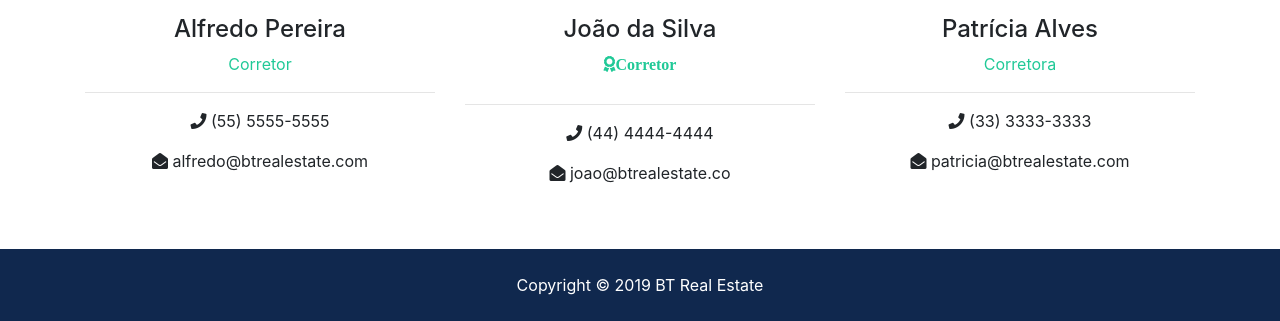
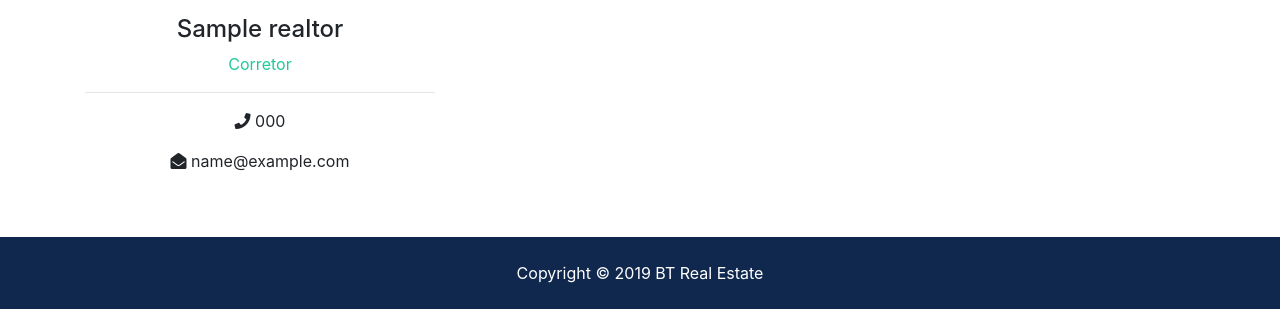
Before and after one commit to felipealbuquerq/bt-real-estate, a Django app: template templates/pages/about.html in a window 1280 px wide. Shown: the part 1717-2038 px from the top of the page. Run offline with Django 3.2, Linux system fonts and the light colour scheme; the template is opened without the code that fills it: most values are stand-ins (such as "Sample title", 1, 10 or a date in 2020); grey boxes marked "Sample" are stand-in pictures; some libraries are stand-ins or nearby versions.

Commit message:
feat: add dinamic content to index and about pages

```diff
--- a/listings/views.py
+++ b/listings/views.py
@@ -9,8 +9,8 @@ from django.core.paginator import (
 
 
 def index(request):
-    listings = Listing.objects.all()
-    paginator = Paginator(listings, 6)
+    listings = Listing.objects.order_by('-list_date').filter(is_published=True)
+    paginator = Paginator(listings, 12)
     page = request.GET.get('page')
     paged_listings = paginator.get_page(page)
     context = {
--- a/templates/admin/base_site.html
+++ b/templates/admin/base_site.html
@@ -3,7 +3,8 @@
 
 {% block branding %}
 <h1 id="head">
-    <img src="{% static 'img/logo.png' %}" alt="BT Real Estate" class="brand_img" height="50" width="80"> Admin Area
+    <img src="{% static 'img/logo.png' %}" alt="BT Real Estate" class="brand_img" height="50" width="80">
+    Admin Area
 </h1>
 {% endblock %}
 
--- a/templates/pages/about.html
+++ b/templates/pages/about.html
@@ -44,18 +44,22 @@
                     commodi id libero eveniet harum perferendis laborum molestias quia.</p>
             </div>
             <div class="col-md-4">
+                {% if mvp_realtors %}
+                {% for realtor in mvp_realtors %}
+
                 <div class="card">
-                    <img class="card-img-top" src="assets/img/realtors/kyle.jpg" alt="Vendedor do mês">
+                    <img class="card-img-top" src="{{ realtor.photo.url }}" alt="Vendedor do mês">
                     <div class="card-body">
                         <h5 class="card-title">Corretor em destaque</h5>
-                        <h6 class="text-secondary">João da Silva</h6>
-                        <p class="card-text">Lorem ipsum dolor sit amet consectetur adipisicing elit. Omnis nesciunt
-                            amet, illo
-                            itaque similique repellat.
-                            content.
+                        <h6 class="text-secondary"> {{ realtor.name }}</h6>
+                        <p class="card-text"> {{ realtor.descriptions }}
                         </p>
                     </div>
                 </div>
+
+                {% endfor %}
+                {% endif %}
+
             </div>
         </div>
     </div>
@@ -74,39 +78,32 @@
     <div class="container">
         <h2 class="text-center">Nossa equipe</h2>
         <div class="row text-center">
+            {% if realtors %}
+            {% for realtor in realtors %}
+
             <div class="col-md-4">
-                <img src="assets/img/realtors/kyle.jpg" alt="" class="rounded-circle mb-3">
-                <h4>Alfredo Pereira</h4>
+                <img src="{{ realtor.photo.url }}" alt="" class="rounded-circle mb-3">
+                <h4> {{ realtor.name }}</h4>
                 <p class="text-success">
                     <i class=" text-success mb-3"></i> Corretor</p>
                 <hr>
                 <p>
-                    <i class="fas fa-phone"></i> (55) 5555-5555</p>
+                    <i class="fas fa-phone"></i> {{ realtor.phone }}</p>
                 <p>
-                    <i class="fas fa-envelope-open"></i> alfredo@btrealestate.com</p>
+                    <i class="fas fa-envelope-open"></i> {{ realtor.email }}</p>
             </div>
 
-            <div class="col-md-4">
-                <img src="assets/img/realtors/mark.jpg" alt="" class="rounded-circle mb-3">
-                <h4>João da Silva</h4>
-                <p class="fas fa-award text-success">Corretor</p>
-                <hr>
+            {% endfor %}
+            {% else %}
+
+            <div class="col-md-12">
                 <p>
-                    <i class="fas fa-phone"></i> (44) 4444-4444</p>
-                <p>
-                    <i class="fas fa-envelope-open"></i> joao@btrealestate.co</p>
+                    Não existem corretores disponíveis.
+                </p>
             </div>
 
-            <div class="col-md-4">
-                <img src="assets/img/realtors/jenny.jpg" alt="" class="rounded-circle mb-3">
-                <h4>Patrícia Alves</h4>
-                <p class="text-success">Corretora</p>
-                <hr>
-                <p>
-                    <i class="fas fa-phone"></i> (33) 3333-3333</p>
-                <p>
-                    <i class="fas fa-envelope-open"></i> patricia@btrealestate.com</p>
-            </div>
+            {% endif %}
+
         </div>
     </div>
 </section>
```
Also changed, not shown: pages/views.py (+18 -2 lines), templates/pages/index.html (+21 -96 lines).
